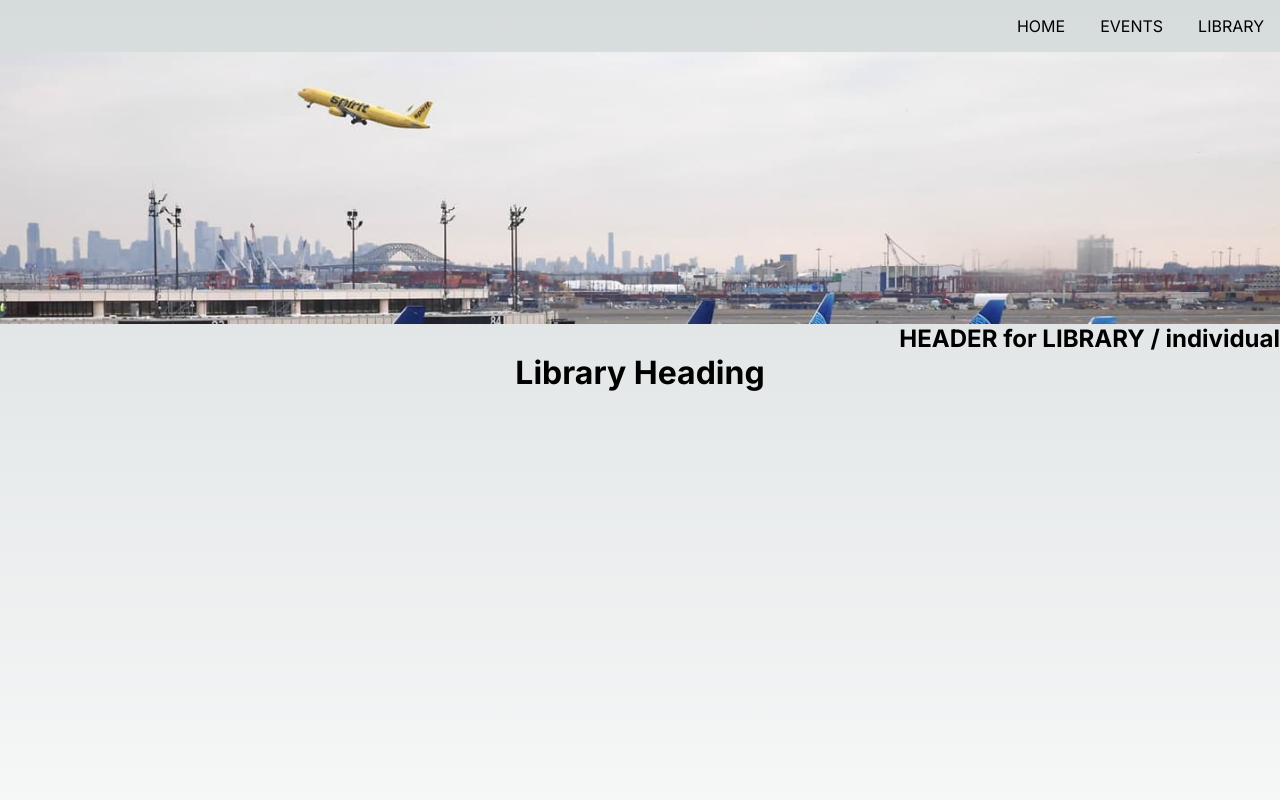
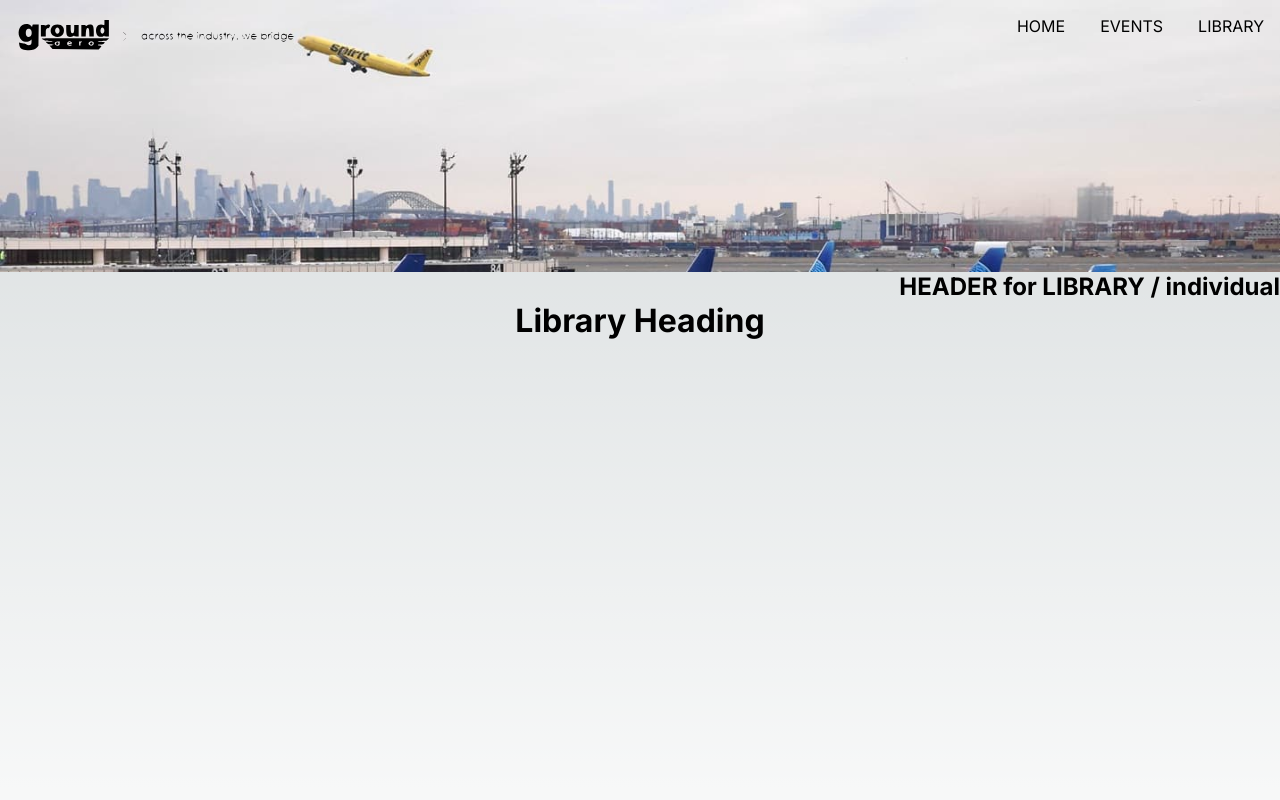
Before and after one commit to ground-aero/ground.aero-next, a Next.js app: page /library in a window 1280 px wide. Shown: the top 800 px of the page. Built offline with nearby package versions, Linux system fonts and the light colour scheme.

Commit message:
fix(header): nav menu

```diff
--- a/src/app/page.module.css
+++ b/src/app/page.module.css
@@ -17,7 +17,12 @@
 }
 
 .headerImg {
-  width: 100%;
+  width: 50%;
+  height: auto;
+}
+
+.logo {
+  width: 320px;
   height: auto;
 }
 
@@ -25,6 +30,9 @@
   background: transparent;
   padding: 1rem;
   display: flex;
+  width: 100%;
+  justify-content: space-between;
+  position: absolute;
 }
 
 .navList {
@@ -148,9 +156,6 @@
   transform: translateZ(0);
 }
 
-.logo {
-  position: relative;
-}
 /* Enable hover only on non-touch devices */
 @media (hover: hover) and (pointer: fine) {
   .card:hover {
--- a/src/components/ui/Header/Header.tsx
+++ b/src/components/ui/Header/Header.tsx
@@ -1,4 +1,4 @@
-import styles from "../../../app/page.module.css"
+import styles from "@/app/page.module.css"
 import HeaderImg from 'next/image'
 import {Nav} from '@/components'
 
@@ -10,9 +10,9 @@ export function Header({ title }: IHeader) {
 	return (
     <header className={styles.header}>
 
-      <Nav></Nav>
+      <Nav />
 
-      <HeaderImg src='/images/airport.jpg' alt="logo image" layout='responsive' width='1433' height='240' placeholder="blur"
+      <HeaderImg src='/images/airport.jpg' alt="header image" layout='responsive' width='1433' height='240' placeholder="blur"
        blurDataURL="/images/airport-blur.jpg" loading="eager" />
       <h2>{title}</h2>
     </header>
--- a/src/components/ui/Nav/Nav.tsx
+++ b/src/components/ui/Nav/Nav.tsx
@@ -1,11 +1,23 @@
 // src/components/Nav.tsx
 import Link from 'next/link'
 import React from 'react'
+import Image from 'next/image'
 import styles from '@/app/page.module.css'
 
 export const Nav: React.FC = () => {
     return (
       <nav className={styles.navMenu}>
+
+        <Link href="/">
+            <Image
+                src='/images/ground.svg'
+                alt="Home"
+                width={280}
+                height={40}
+                loading="eager"
+            />
+        </Link>
+
         <ul className={styles.navList}> {/* Я добавил предполагаемый класс списку для стилей */}
             <li className={styles.navItem}>
                 <Link href="/" className={styles.navLink}>HOME</Link>
```
Also changed, not shown: public/images/ground.svg (added). Lines whose indentation alone changed are shown as unchanged.
